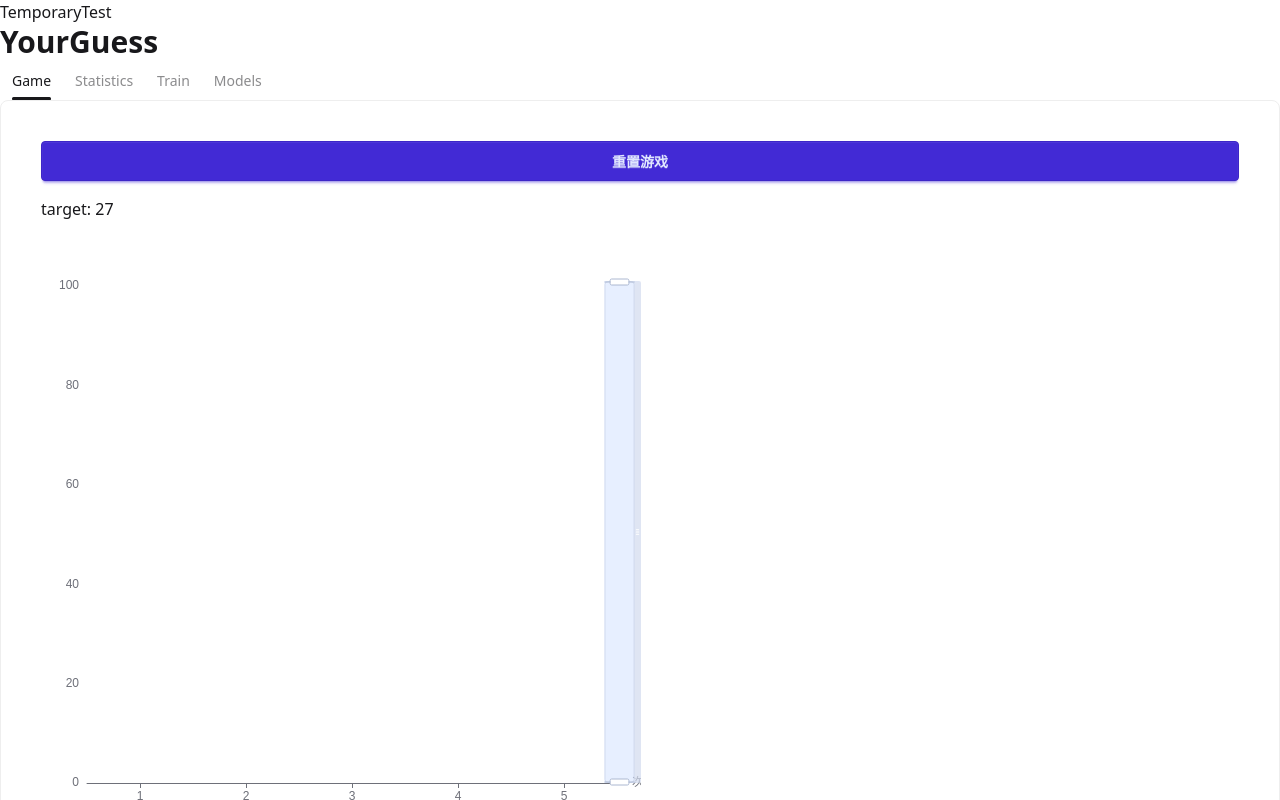
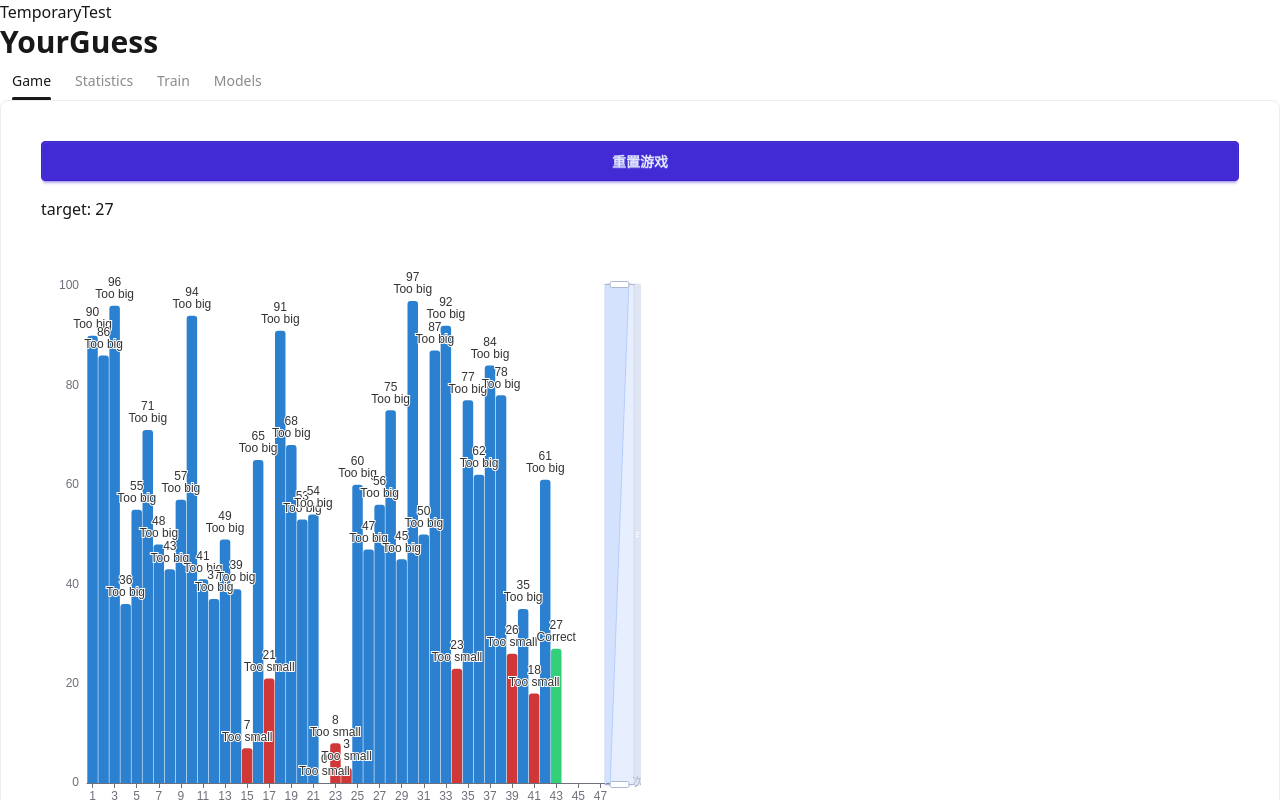
Before and after one commit to cloudblaze123/YourGuess, a Vue app: page / in a window 1280 px wide. Shown: the top 800 px of the page. Built offline with nearby package versions, Linux system fonts and the light colour scheme; the HTML template or start-up script is replaced by a standard one.

Commit message:
小更新：bug修复，修复【GraphGameEnvironment】和【GameView】同时使用同一个【game】对象，并同时进行游戏导致页面停止响应的问题

```diff
--- a/src/components/GraphGameEnvironment.vue
+++ b/src/components/GraphGameEnvironment.vue
@@ -16,7 +16,7 @@ import { ref } from 'vue'
 import GuessChartInput from '@/components/GuessChartInput.vue'
 
 import { Result } from '@/game/game'
-import { game } from '@/game/gameProvider'
+import { Game } from '@/game/game'
 
 import { Agent } from '@/game/agent/agent'
 
@@ -31,6 +31,11 @@ const props = defineProps({
         required: true
     }
 })
+
+
+
+
+const game = new Game()
 
 
 const target = ref<number>(game.target)
```
